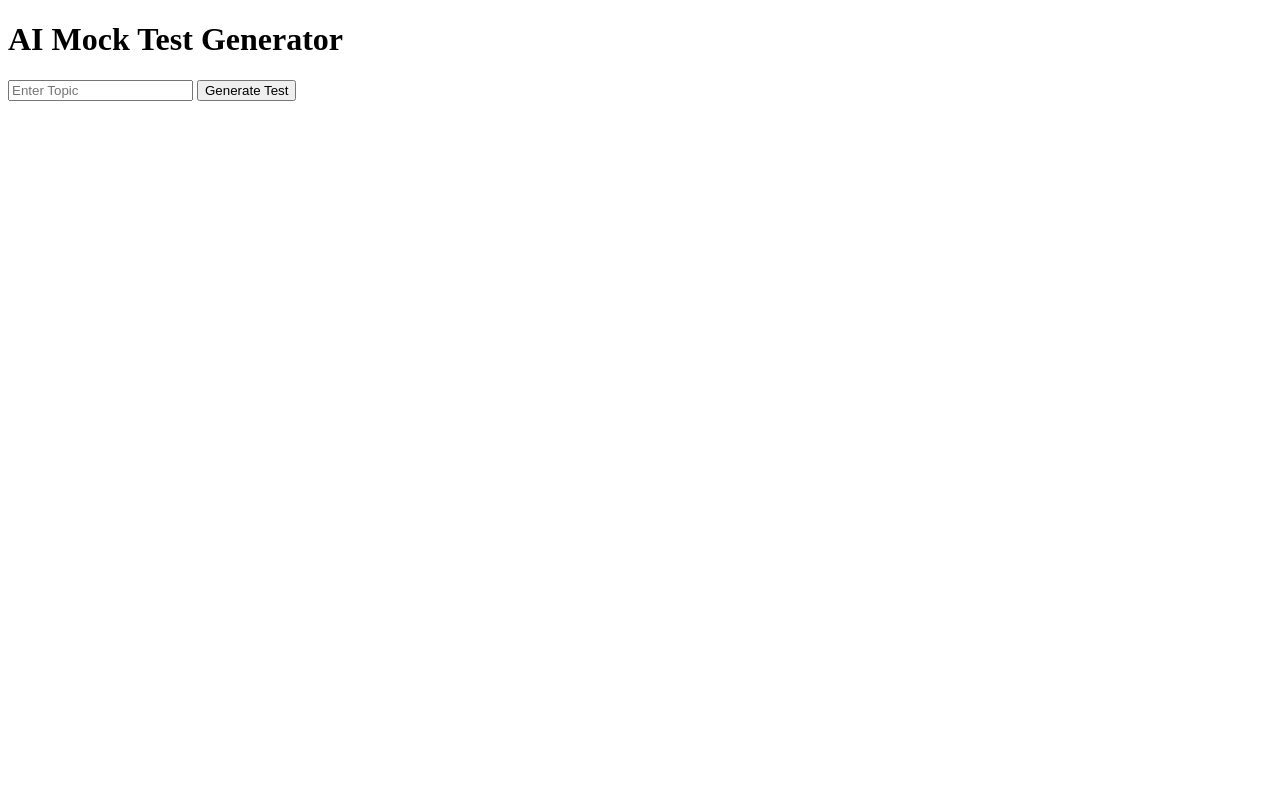
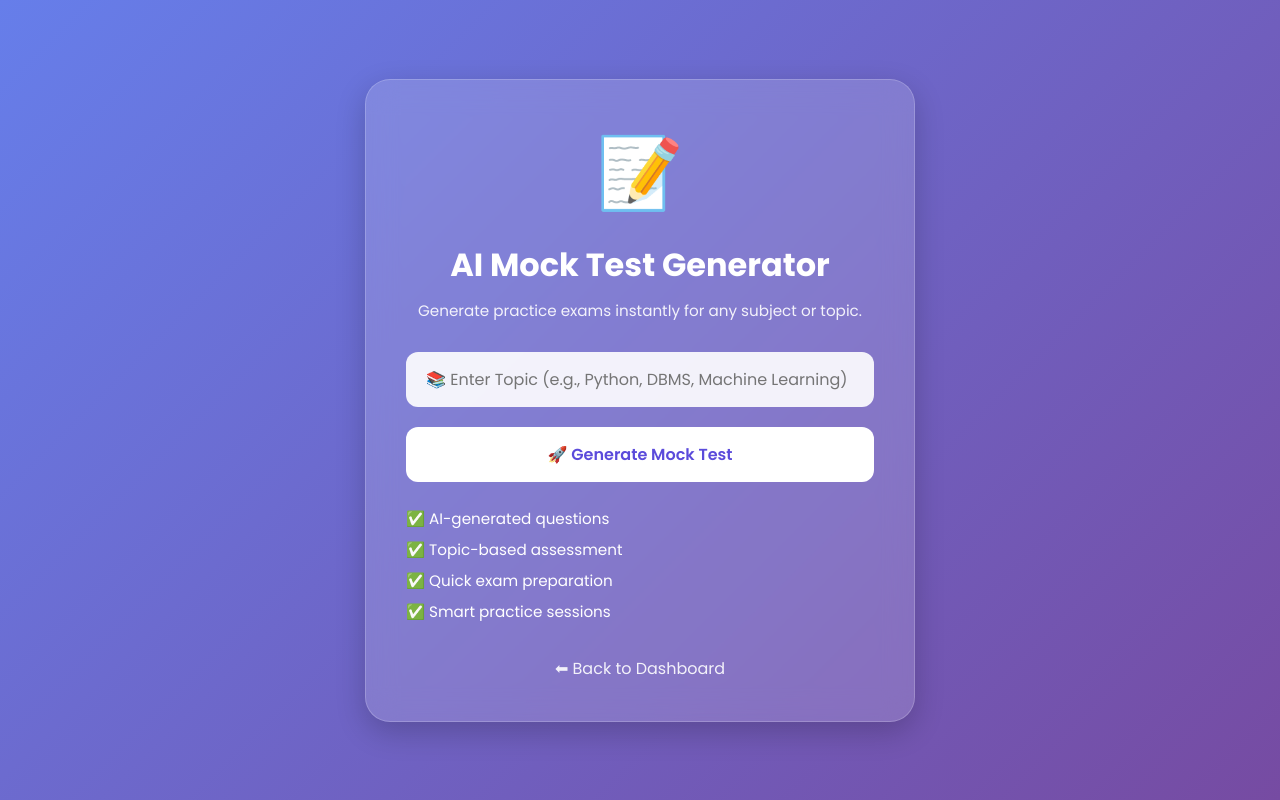
Before and after one commit to chowdary4181/Study-AI-Assitant, a Flask app: page /mocktest in a window 1280 px wide. Run offline with Flask 3, Linux system fonts and the light colour scheme.

Commit message:
Update mocktest.html

```diff
--- a/templates/mocktest.html
+++ b/templates/mocktest.html
@@ -1,26 +1,179 @@
 <!DOCTYPE html>
-<html>
+<html lang="en">
+
 <head>
-    <title>Generate Mock Test</title>
+    <meta charset="UTF-8">
+    <meta name="viewport" content="width=device-width, initial-scale=1.0">
+    <title>AI Mock Test Generator</title>
+
+    <link href="https://fonts.googleapis.com/css2?family=Poppins:wght@300;400;500;600;700&display=swap"
+        rel="stylesheet">
+
+    <style>
+        * {
+            margin: 0;
+            padding: 0;
+            box-sizing: border-box;
+            font-family: 'Poppins', sans-serif;
+        }
+
+        body {
+            min-height: 100vh;
+            background: linear-gradient(135deg, #667eea, #764ba2);
+            display: flex;
+            justify-content: center;
+            align-items: center;
+            padding: 20px;
+        }
+
+        .container {
+            width: 100%;
+            max-width: 550px;
+        }
+
+        .card {
+            background: rgba(255, 255, 255, 0.15);
+            backdrop-filter: blur(15px);
+            border-radius: 25px;
+            padding: 40px;
+            text-align: center;
+            color: white;
+            box-shadow: 0 10px 30px rgba(0, 0, 0, 0.2);
+            border: 1px solid rgba(255, 255, 255, 0.2);
+        }
+
+        .icon {
+            font-size: 70px;
+            margin-bottom: 15px;
+        }
+
+        h1 {
+            margin-bottom: 10px;
+            font-size: 2rem;
+        }
+
+        .subtitle {
+            margin-bottom: 30px;
+            opacity: 0.9;
+            font-size: 0.95rem;
+        }
+
+        .input-group {
+            margin-bottom: 20px;
+        }
+
+        input[type="text"] {
+            width: 100%;
+            padding: 15px 20px;
+            border: none;
+            outline: none;
+            border-radius: 12px;
+            font-size: 16px;
+            background: rgba(255,255,255,0.9);
+        }
+
+        input[type="text"]:focus {
+            box-shadow: 0 0 15px rgba(255,255,255,0.5);
+        }
+
+        button {
+            width: 100%;
+            padding: 15px;
+            border: none;
+            border-radius: 12px;
+            background: #ffffff;
+            color: #5b4bdb;
+            font-size: 16px;
+            font-weight: 600;
+            cursor: pointer;
+            transition: 0.3s ease;
+        }
+
+        button:hover {
+            transform: translateY(-3px);
+            box-shadow: 0 8px 20px rgba(0,0,0,0.2);
+        }
+
+        .features {
+            margin-top: 25px;
+            text-align: left;
+        }
+
+        .features p {
+            margin: 8px 0;
+            font-size: 0.95rem;
+        }
+
+        .back-btn {
+            display: inline-block;
+            margin-top: 25px;
+            text-decoration: none;
+            color: white;
+            opacity: 0.9;
+            transition: 0.3s;
+        }
+
+        .back-btn:hover {
+            opacity: 1;
+        }
+
+        @media(max-width: 600px) {
+            .card {
+                padding: 30px 20px;
+            }
+
+            h1 {
+                font-size: 1.6rem;
+            }
+        }
+    </style>
 </head>
+
 <body>
+
+    <div class="container">
+
+        <div class="card">
+
+            <div class="icon">📝</div>
 
             <h1>AI Mock Test Generator</h1>
 
+            <p class="subtitle">
+                Generate practice exams instantly for any subject or topic.
+            </p>
+
             <form method="POST">
 
+                <div class="input-group">
                     <input
                         type="text"
                         name="topic"
-        placeholder="Enter Topic"
+                        placeholder="📚 Enter Topic (e.g., Python, DBMS, Machine Learning)"
                         required>
+                </div>
 
                 <button type="submit">
-        Generate Test
+                    🚀 Generate Mock Test
                 </button>
 
             </form>
 
+            <div class="features">
+                <p>✅ AI-generated questions</p>
+                <p>✅ Topic-based assessment</p>
+                <p>✅ Quick exam preparation</p>
+                <p>✅ Smart practice sessions</p>
             </div>
+
+            <a href="/" class="back-btn">
+                ⬅ Back to Dashboard
+            </a>
+
+        </div>
+
+    </div>
+
 </body>
+
 </html>
```
Lines whose indentation alone changed are shown as unchanged.
